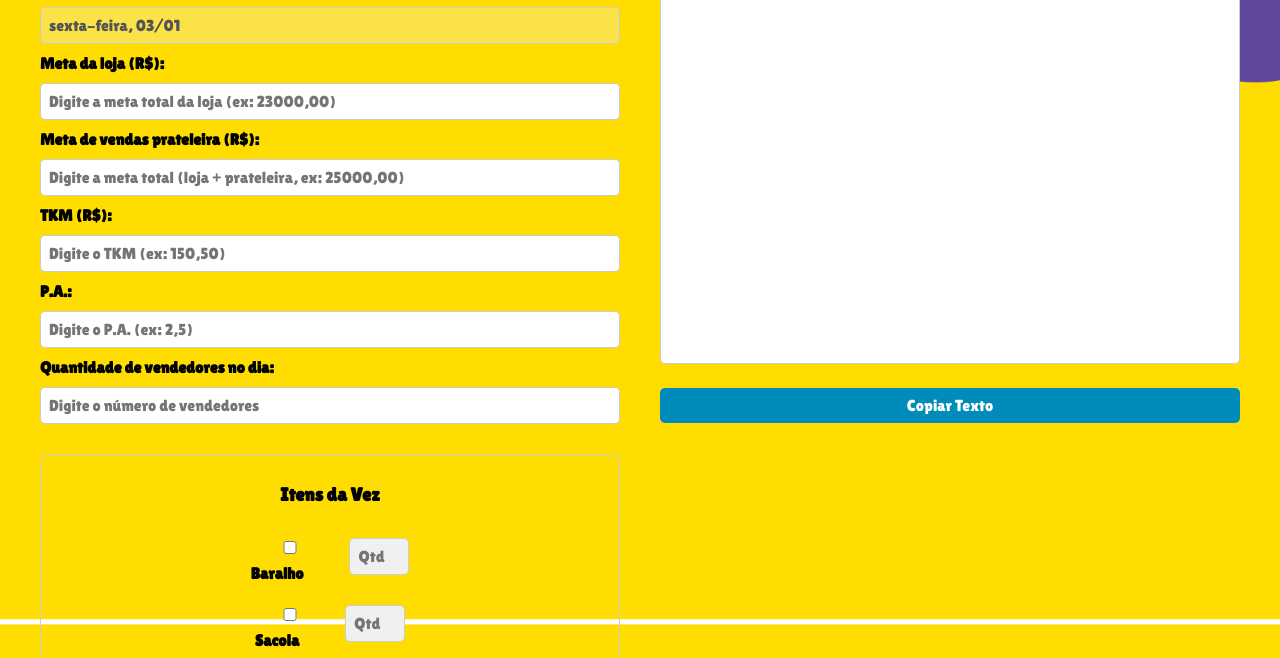
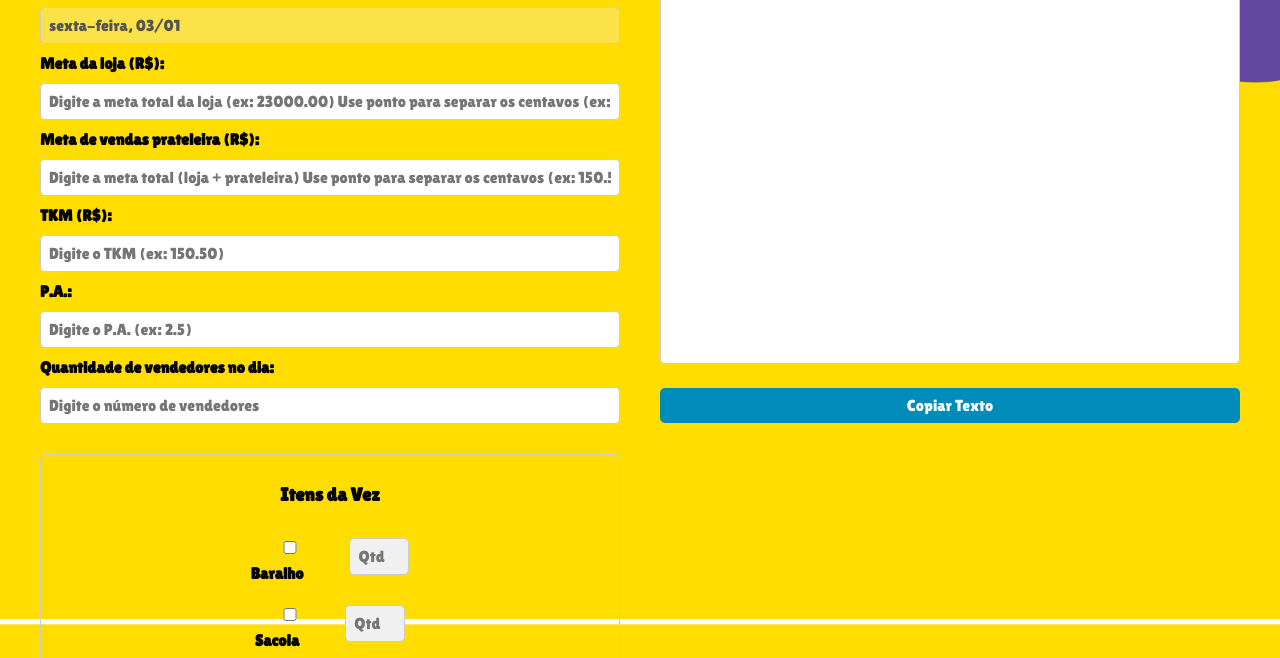
Before and after one commit to dualsgo/objetivosdodia, a plain HTML site: page index.html in a window 1280 px wide. Shown: the part 142-800 px from the top of the page. Drawn offline with Linux system fonts and the light colour scheme.

Commit message:
Correção placeholder

```diff
--- a/index.html
+++ b/index.html
@@ -242,16 +242,16 @@
                 <input type="text" id="day" disabled>
 
                 <label for="storeGoal">Meta da loja (R$):</label>
-                <input type="text" id="storeGoal" placeholder="Digite a meta total da loja (ex: 23000,00)">
+                <input type="text" id="storeGoal" placeholder="Digite a meta total da loja (ex: 23000.00) Use ponto para separar os centavos (ex: 20000.50)">
 
                 <label for="onlineGoal">Meta de vendas prateleira (R$):</label>
-                <input type="text" id="onlineGoal" placeholder="Digite a meta total (loja + prateleira, ex: 25000,00)">
+                <input type="text" id="onlineGoal" placeholder="Digite a meta total (loja + prateleira) Use ponto para separar os centavos (ex: 150.50)">
 
                 <label for="tkm">TKM (R$):</label>
-                <input type="text" id="tkm" placeholder="Digite o TKM (ex: 150,50)">
+                <input type="text" id="tkm" placeholder="Digite o TKM (ex: 150.50)">
 
                 <label for="pa">P.A.:</label>
-                <input type="text" id="pa" placeholder="Digite o P.A. (ex: 2,5)">
+                <input type="text" id="pa" placeholder="Digite o P.A. (ex: 2.5)">
 
                 <label for="sellers">Quantidade de vendedores no dia:</label>
                 <input type="number" id="sellers" placeholder="Digite o número de vendedores">
```
